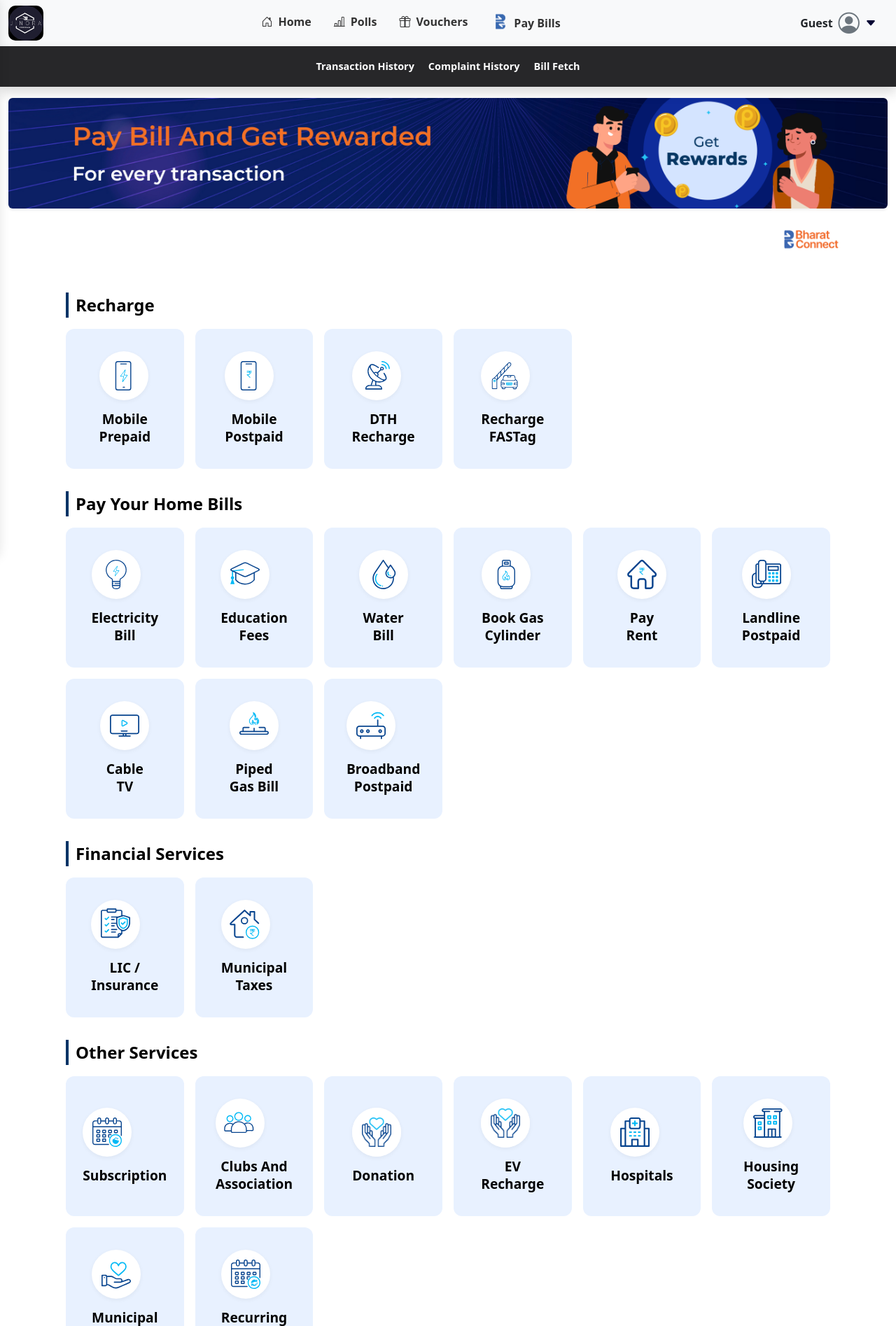
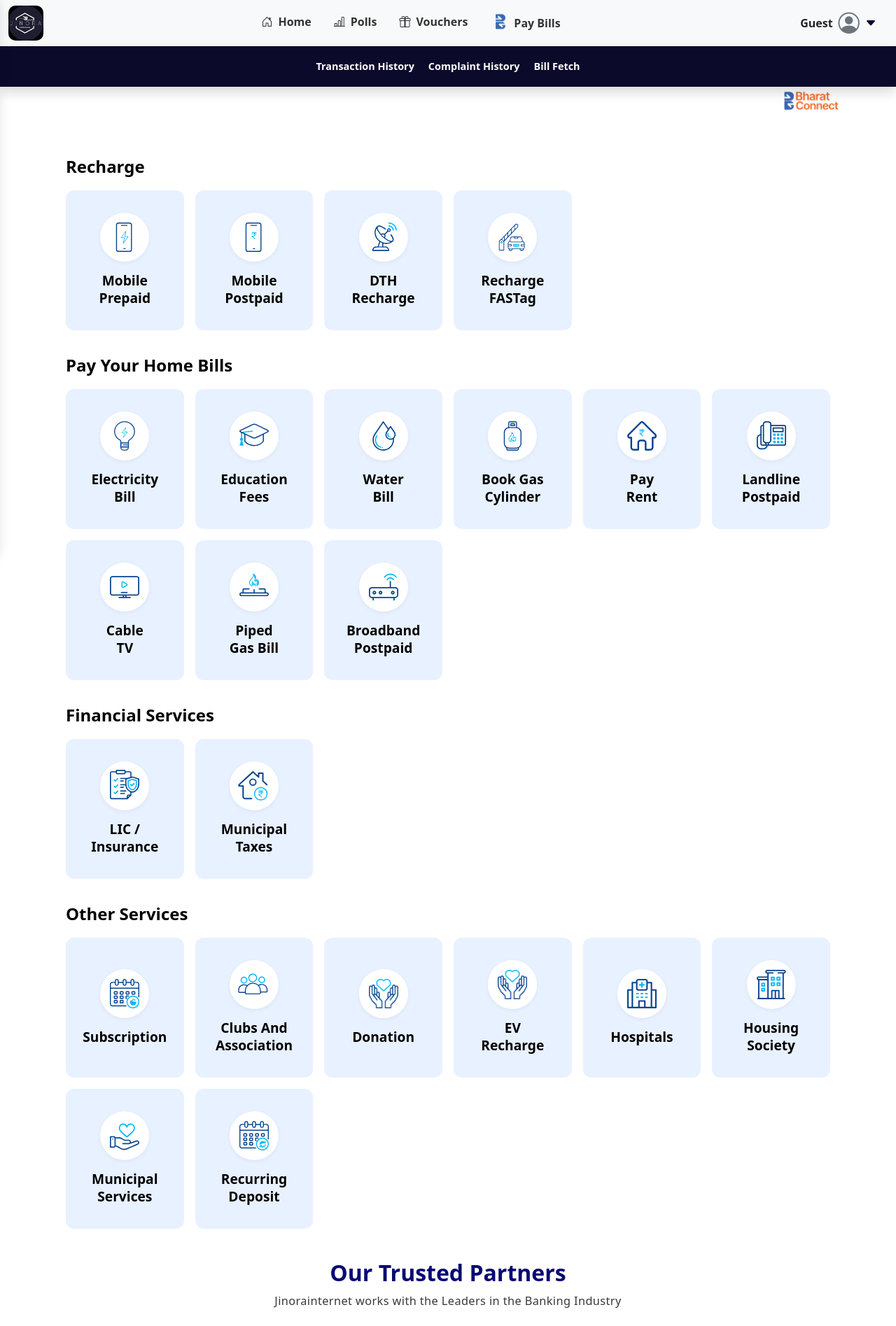
Before and after one commit to ZPay1/jinorainternet.co.in, a Django app: template templates/recharge/recharge_page.html in a window 1280 px wide. Shown: the top 1895 px of the page at 70% size. Run offline with Django 4.2, Linux system fonts and the light colour scheme; the template is opened without the code that fills it, so the values that code supplies are empty.

Commit message:
Initial commit

```diff
--- a/templates/recharge/fastag_recharge.html
+++ b/templates/recharge/fastag_recharge.html
@@ -34,7 +34,7 @@
         <p class="mb-4 text-[12px] md:text-[18px]">
           Recharge your Mobile, FASTag, DTH or pay your Electricity Bill easily and instantly from here. Choose the service below, enter your details and proceed to make a secure recharge or payment.
         </p>
-        <a href="{% url 'dashboard_view' %}" class="inline-block mt-2 px-6 py-2 bg-green-600 text-white rounded-lg shadow hover:bg-green-700 transition">Back to Dashboard</a>
+        <a href="{% url 'dashboard_view' %}" class="inline-block mt-2 px-6 py-2 bg-green-600 text-white rounded-lg shadow hover:bg-green-700 transition"style="text-decoration: none;">Back to Dashboard</a>
       </div>
       <!-- Right (Image) -->
       <div class="w-full md:w-1/2 flex justify-center items-center">
--- a/templates/recharge/lpg_book_gas.html
+++ b/templates/recharge/lpg_book_gas.html
@@ -98,7 +98,7 @@
     <div class="custom-input">
       <label>LPG-Cylinder Agency</label>
       <select name="refrence" required>
-        <option value="">Select Operator</option>
+        <option value="">Select LPG-Cylinder Agency</option>
         <option value="bharat_gas_bpcl">Bharat Gas (BPCL)</option>
         <option value="bharat_gas_bpcl_commercial">Bharat Gas (BPCL) - Commercial</option>
         <option value="hp_gas_hpcl">HP Gas (HPCL)</option>
--- a/templates/recharge/mobile_prepaid.html
+++ b/templates/recharge/mobile_prepaid.html
@@ -96,9 +96,7 @@
 </style>
 
 <body>
-  <div class="container-fluid mt-3 mb-4 text-center" style="width:100%;">
-    <img src="/media/recharge/bbpsdesktop.png" alt="" class="img-fluid rounded shadow-sm" style="max-width:100%; width:100%;">
-  </div>
+
   {% if success_data %}
     {% include "recharge/recharge_success.html" %}
   {% endif %}
--- a/templates/recharge/navbar.html
+++ b/templates/recharge/navbar.html
@@ -1,6 +1,7 @@
 <style>
     .quick-nav {
-      background-color: #272729;
+      /* background-color: #272729; */
+      background: #0c0a2b;
       overflow-x: auto;
       -webkit-overflow-scrolling: touch;
     }
--- a/templates/recharge/not_foung_page.html
+++ b/templates/recharge/not_foung_page.html
@@ -33,7 +33,7 @@
         <h1 class="font-bold mb-4 text-green-700" style="font-size:28px; font-weight:bold;">Recharge Services</h1>
         <p class="mb-4 text-[12px] md:text-[18px]">
           Recharge your Mobile, FASTag, DTH or pay your Electricity Bill easily and instantly from here. Choose the service below, enter your details and proceed to make a secure recharge or payment.
-        </p>        <a href="{% url 'dashboard_view' %}" class="inline-block mt-2 px-6 py-2 bg-green-600 text-white rounded-lg shadow hover:bg-green-700 transition">Back to Dashboard</a>
+        </p><a href="{% url 'dashboard_view' %}" class="inline-block mt-2 px-6 py-2 bg-green-600 text-white rounded-lg shadow hover:bg-green-700 transition" style="text-decoration: none;">Back to Dashboard</a>
       </div>
       <!-- Right (Image) -->
       <div class="w-full md:w-1/2 flex justify-center items-center">
--- a/templates/recharge/recharge_page.html
+++ b/templates/recharge/recharge_page.html
@@ -14,8 +14,7 @@
     font-size: 1.5rem;
     margin: 2rem 0 1rem;
     color: black;
-    border-left: 4px solid #003366;
-    padding-left: 10px;
+
   }
 
   /* Service Card */
@@ -75,13 +74,29 @@
   a {
     text-decoration: none;
   }
+  @media (max-width: 576px) {
+    .service-card div {
+    font-weight: bold;
+    color: #000;
+    font-size: 0.80rem;
+    line-height: 1.3;
+  }
+  .service-card {
+    background-color:#fff ;
+    padding: 25px 15px;
+    height: 150px;
+
+  }
+  .service-icon {
+    background: transparent;
+    box-shadow: none;
+  }
+
+  }
 </style>
 
 <body>
   {% include "recharge/navbar.html" %}
-  <div class="container-fluid mt-3 mb-4 text-center" style="width:100%;">
-    <img src="/media/recharge/bbpsdesktop.png" alt="" class="img-fluid rounded shadow-sm" style="max-width:100%; width:100%;">
-  </div>
 
 
   <div class="container d-flex align-items-center justify-content-around">
@@ -95,10 +110,10 @@
     <!-- Recharge Section -->
     <div class="section-title">Recharge</div>
     <div class="row g-3 justify-content-start">
-      <div class="col-6 col-md-2">
+      <div class="col-3 col-md-2">
         <div class="service-card">
-          <a href="{% url 'mobile_prepaid' %}">
             <div class="service-icon">
+              <a href="{% url 'mobile_prepaid' %}">
               <img src="/media/recharge/m_prepaid.svg" alt="Mobile Prepaid" >
             </div>
             <div>Mobile<br>Prepaid</div>
@@ -106,10 +121,10 @@
         </div>
       </div>
 
-      <div class="col-6 col-md-2">
+      <div class="col-3 col-md-2">
         <div class="service-card">
-          <a href="{% url 'mobile_postpaid' %}">
             <div class="service-icon">
+              <a href="{% url 'mobile_postpaid' %}">
               <img src="/media/recharge/m_postpaid.svg" alt="Mobile Postpaid" >
             </div>
             <div>Mobile<br>Postpaid</div>
@@ -117,10 +132,10 @@
         </div>
       </div>
 
-      <div class="col-6 col-md-2">
+      <div class="col-3 col-md-2">
         <div class="service-card">
-          <a href="{% url 'dth_recharge' %}">
             <div class="service-icon">
+              <a href="{% url 'dth_recharge' %}">
               <img src="/media/recharge/dth.svg" alt="DTH Recharge" >
             </div>
             <div>DTH<br>Recharge</div>
@@ -128,10 +143,10 @@
         </div>
       </div>
 
-      <div class="col-6 col-md-2">
+      <div class="col-3 col-md-2">
         <div class="service-card">
-          <a href="{% url 'fastag_recharge' %}">
             <div class="service-icon">
+              <a href="{% url 'fastag_recharge' %}">
               <img src="/media/recharge/fastag.svg" alt="FASTag Recharge" >
             </div>
             <div>Recharge<br>FASTag</div>
@@ -143,10 +158,10 @@
     <!-- Pay Your Home Bills -->
     <div class="section-title">Pay Your Home Bills</div>
     <div class="row g-3 justify-content-start">
-      <div class="col-6 col-md-2">
+      <div class="col-3 col-md-2">
         <div class="service-card">
-          <a href="{% url 'electricity_bill' %}">
             <div class="service-icon">
+              <a href="{% url 'electricity_bill' %}">
               <img src="/media/recharge/electricity_bill.svg" alt="Electricity Bill" >
             </div>
             <div>Electricity<br>Bill</div>
@@ -154,10 +169,10 @@
         </div>
       </div>
 
-      <div class="col-6 col-md-2">
+      <div class="col-3 col-md-2">
         <div class="service-card">
-          <a href="{% url 'education' %}">
           <div class="service-icon">
+            <a href="{% url 'education' %}">
             <img src="/media/recharge/education_fees.svg" alt="Education Fees" >
           </div>
           <div>Education<br>Fees</div>
@@ -165,10 +180,10 @@
         </div>
       </div>
 
-      <div class="col-6 col-md-2">
+      <div class="col-3 col-md-2">
         <div class="service-card">
-          <a href="{% url 'water' %}">
           <div class="service-icon">
+            <a href="{% url 'water' %}">
             <img src="/media/recharge/water_bill.svg" alt="Water Bill" >
           </div>
           <div>Water<br>Bill</div>
@@ -176,10 +191,10 @@
         </div>
       </div>
 
-      <div class="col-6 col-md-2">
+      <div class="col-3 col-md-2">
         <div class="service-card">
-          <a href="{% url 'lpg_book_gas' %}">
           <div class="service-icon">
+            <a href="{% url 'lpg_book_gas' %}">
             <img src="/media/recharge/book_gas_cylinder.svg" alt="Book Gas Cylinder" >
           </div>
           <div>Book Gas<br>Cylinder</div>
@@ -187,10 +202,10 @@
         </div>
       </div>
 
-      <div class="col-6 col-md-2">
+      <div class="col-3 col-md-2">
         <div class="service-card">
-          <a href="{% url 'not_found_page' %}">
           <div class="service-icon">
+            <a href="{% url 'not_found_page' %}">
             <img src="/media/recharge/pay_rent.svg" alt="Pay Rent" >
           </div>
           <div>Pay<br>Rent</div>
@@ -198,10 +213,10 @@
         </div>
       </div>
 
-      <div class="col-6 col-md-2">
+      <div class="col-3 col-md-2">
         <div class="service-card">
-          <a href="{% url 'not_found_page' %}">
           <div class="service-icon">
+            <a href="{% url 'not_found_page' %}">
             <img src="/media/recharge/landline_postpaid.svg" alt="Landline Postpaid" >
           </div>
           <div>Landline<br>Postpaid</div>
@@ -209,10 +224,10 @@
         </div>
       </div>
 
-      <div class="col-6 col-md-2">
+      <div class="col-3 col-md-2">
         <div class="service-card">
-          <a href="{% url 'not_found_page' %}">
           <div class="service-icon">
+            <a href="{% url 'not_found_page' %}">
             <img src="/media/recharge/cable_tv.svg" alt="Cable TV" >
           </div>
           <div>Cable<br>TV</div>
@@ -220,10 +235,10 @@
         </div>
       </div>
 
-      <div class="col-6 col-md-2">
+      <div class="col-3 col-md-2">
         <div class="service-card">
-          <a href="{% url 'not_found_page' %}">
           <div class="service-icon">
+            <a href="{% url 'not_found_page' %}">
             <img src="/media/recharge/piped_gas_bill.svg" alt="Piped Gas Bill" >
           </div>
           <div>Piped<br>Gas Bill</div>
@@ -231,10 +246,10 @@
         </div>
       </div>
 
-      <div class="col-6 col-md-2">
+      <div class="col-3 col-md-2">
         <div class="service-card">
-          <a href="{% url 'not_found_page' %}">
           <div class="service-icon">
+            <a href="{% url 'not_found_page' %}">
             <img src="/media/recharge/broad_band_postpaid.svg" alt="Broadband Postpaid" >
           </div>
           <div>Broadband<br>Postpaid</div>
@@ -250,10 +265,10 @@
     <div class="row g-3 justify-content-start">
 
 
-      <div class="col-6 col-md-2">
+      <div class="col-3 col-md-2">
         <div class="service-card">
-          <a href="{% url 'not_found_page' %}">
             <div class="service-icon">
+              <a href="{% url 'not_found_page' %}">
               <img src="/media/recharge/lic_insurance.svg" alt="LIC Insurance" >
             </div>
             <div>LIC /<br>Insurance</div>
@@ -261,10 +276,10 @@
         </div>
       </div>
 
-      <div class="col-6 col-md-2">
+      <div class="col-3 col-md-2">
         <div class="service-card">
-          <a href="{% url 'not_found_page' %}">
             <div class="service-icon">
+              <a href="{% url 'not_found_page' %}">
               <img src="/media/recharge/manicipal_taxes.svg" alt="Municipal Taxes" >
             </div>
             <div>Municipal<br>Taxes</div>
@@ -280,10 +295,10 @@
     <div class="section-title">Other Services</div>
     <div class="row g-3 justify-content-start">
 
-      <div class="col-6 col-md-2">
+      <div class="col-3 col-md-2">
         <div class="service-card">
-          <a href="{% url 'not_found_page' %}">
           <div class="service-icon">
+            <a href="{% url 'not_found_page' %}">
             <img src="/media/recharge/subcription.svg" alt="Subscription" >
           </div>
           <div>Subscription</div>
@@ -291,21 +306,22 @@
         </div>
       </div>
 
-      <div class="col-6 col-md-2">
+      <div class="col-3 col-md-2">
+
         <div class="service-card">
-          <a href="{% url 'not_found_page' %}">
           <div class="service-icon">
+            <a href="{% url 'not_found_page' %}">
             <img src="/media/recharge/club_associations.svg" alt="Clubs" >
           </div>
-          <div>Clubs And<br>Association</div>
+          <div>Clubs And <br>Association</div>
           </a>
         </div>
       </div>
 
-      <div class="col-6 col-md-2">
+      <div class="col-3 col-md-2">
         <div class="service-card">
-          <a href="{% url 'not_found_page' %}">
           <div class="service-icon">
+            <a href="{% url 'not_found_page' %}">
             <img src="/media/recharge/donation.jpg" alt="Donation" >
           </div>
           <div>Donation</div>
@@ -313,10 +329,10 @@
         </div>
       </div>
 
-      <div class="col-6 col-md-2">
+      <div class="col-3 col-md-2">
         <div class="service-card">
-          <a href="{% url 'not_found_page' %}">
           <div class="service-icon">
+            <a href="{% url 'not_found_page' %}">
             <img src="/media/recharge/ev_recharge.jpg" alt="EV Recharge" >
           </div>
           <div>EV<br>Recharge</div>
@@ -324,10 +340,10 @@
         </div>
       </div>
 
-      <div class="col-6 col-md-2">
+      <div class="col-3 col-md-2">
         <div class="service-card">
-          <a href="{% url 'not_found_page' %}">
           <div class="service-icon">
+            <a href="{% url 'not_found_page' %}">
             <img src="/media/recharge/hospitals.svg" alt="Hospitals" >
           </div>
           <div>Hospitals</div>
@@ -335,10 +351,10 @@
         </div>
       </div>
 
-      <div class="col-6 col-md-2">
+      <div class="col-3 col-md-2">
         <div class="service-card">
-          <a href="{% url 'not_found_page' %}">
           <div class="service-icon">
+            <a href="{% url 'not_found_page' %}">
             <img src="/media/recharge/housing_society.svg" alt="Housing Society" >
           </div>
           <div>Housing<br> Society</div>
@@ -346,10 +362,10 @@
         </div>
       </div>
 
-      <div class="col-6 col-md-2">
+      <div class="col-3 col-md-2">
         <div class="service-card">
-          <a href="{% url 'not_found_page' %}">
           <div class="service-icon">
+            <a href="{% url 'not_found_page' %}">
             <img src="/media/recharge/municipal_services.svg" alt="Municipal Services" >
           </div>
           <div>Municipal<br> Services</div>
@@ -357,10 +373,10 @@
         </div>
       </div>
 
-      <div class="col-6 col-md-2">
+      <div class="col-3 col-md-2">
         <div class="service-card">
-          <a href="{% url 'not_found_page' %}">
           <div class="service-icon">
+            <a href="{% url 'not_found_page' %}">
             <img src="/media/recharge/recurring_deposit.svg" alt="Recurring Deposit" >
           </div>
           <div>Recurring<br>Deposit</div>
--- a/templates/recharge/water_bill.html
+++ b/templates/recharge/water_bill.html
@@ -108,7 +108,7 @@
     <div class="custom-input">
       <label>Water Board</label>
       <select name="provider" required>
-        <option value="">Water Board</option>
+        <option value="">Select Water Board</option>
         <option value="am_world_school">Port Blair Municipal Council - Water</option>
 
       </select>
--- a/templates/service/footer.html
+++ b/templates/service/footer.html
@@ -14,7 +14,7 @@
 
     <style>
         .footer {
-            background: #232323;
+            background: #0c0a2b;
             color: #dedede;
             padding: 40px 0 10px 0;
             font-size: 15px;
@@ -126,10 +126,10 @@
 </head>
 <body>
   <div style="text-align: center;">
-    <h2 style="font-size: 2.1rem; color: #f5c413; font-weight: bold; margin-bottom: 0.55rem; margin-top: 20px;">
+    <h2 style="font-size: 2rem; color: rgb(8, 8, 116); font-weight: 700; margin-bottom: 0.55rem; margin-top: 20px;">
         Our Trusted Partners
     </h2>
-    <p style="font-size: 1.02rem; color: #4e4d4d; letter-spacing:.4px;">
+    <p style="font-size: 1.02rem; color: #3a3939; letter-spacing:.4px;">
       Jinorainternet works with the Leaders in the Banking Industry
     </p>
 </div>
--- a/templates/service/service_header.html
+++ b/templates/service/service_header.html
@@ -281,6 +281,7 @@
   </div>
 </div>
 
+
 <!-- ============ CUSTOM STYLES ============ -->
 <style>
 /* Sidebar link style */
```
Also changed, not shown: recharge/tests.py (+7 -0 lines), recharge/urls.py (+0 -9 lines), templates/recharge/slider.html (added, +58 -0 lines), templates/service/service_dashboard_new.html (+94 -32 lines), media/recharge/slide1.png (added), media/recharge/slide2.jpg (added), media/recharge/slide3.jpg (added).
